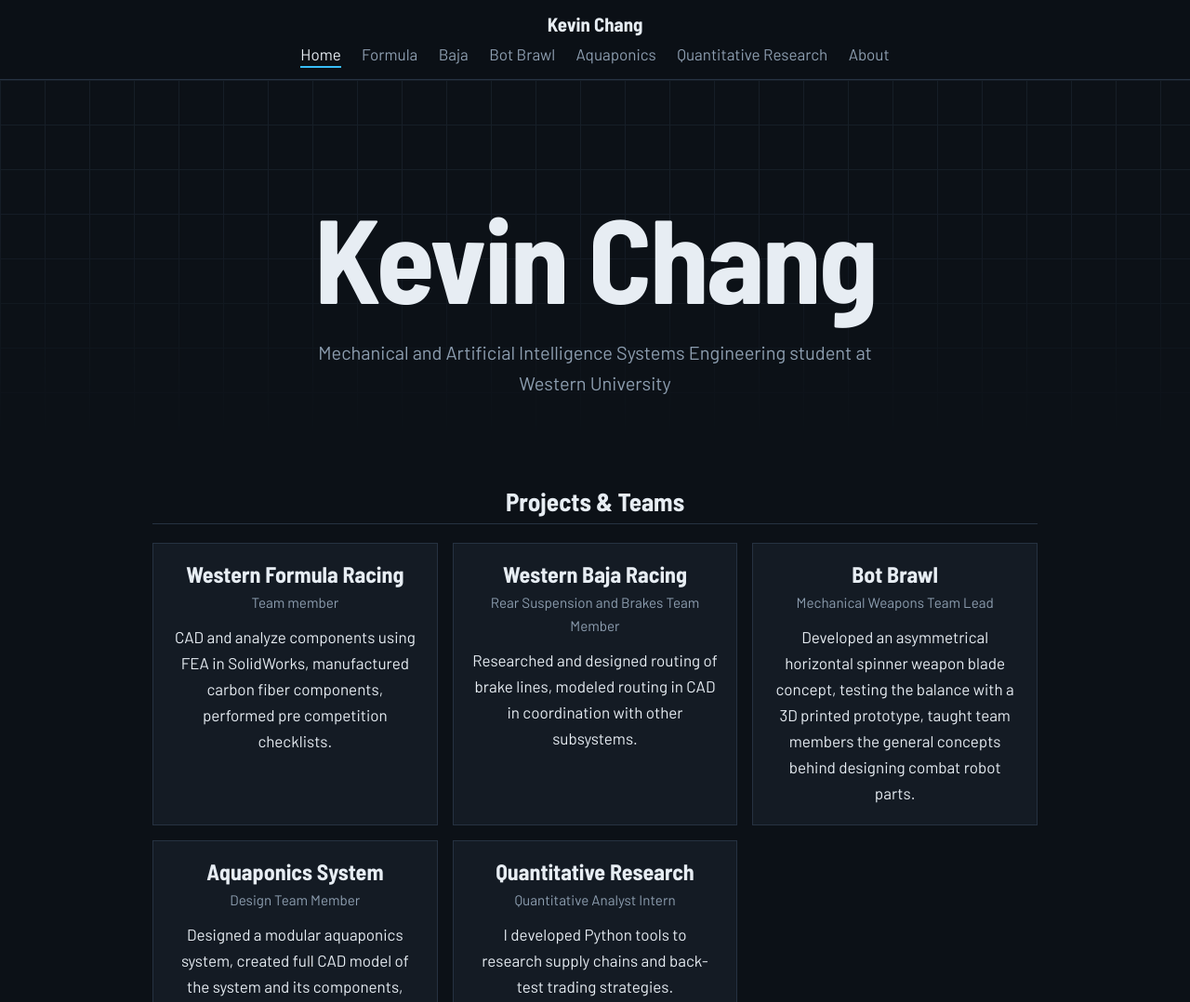
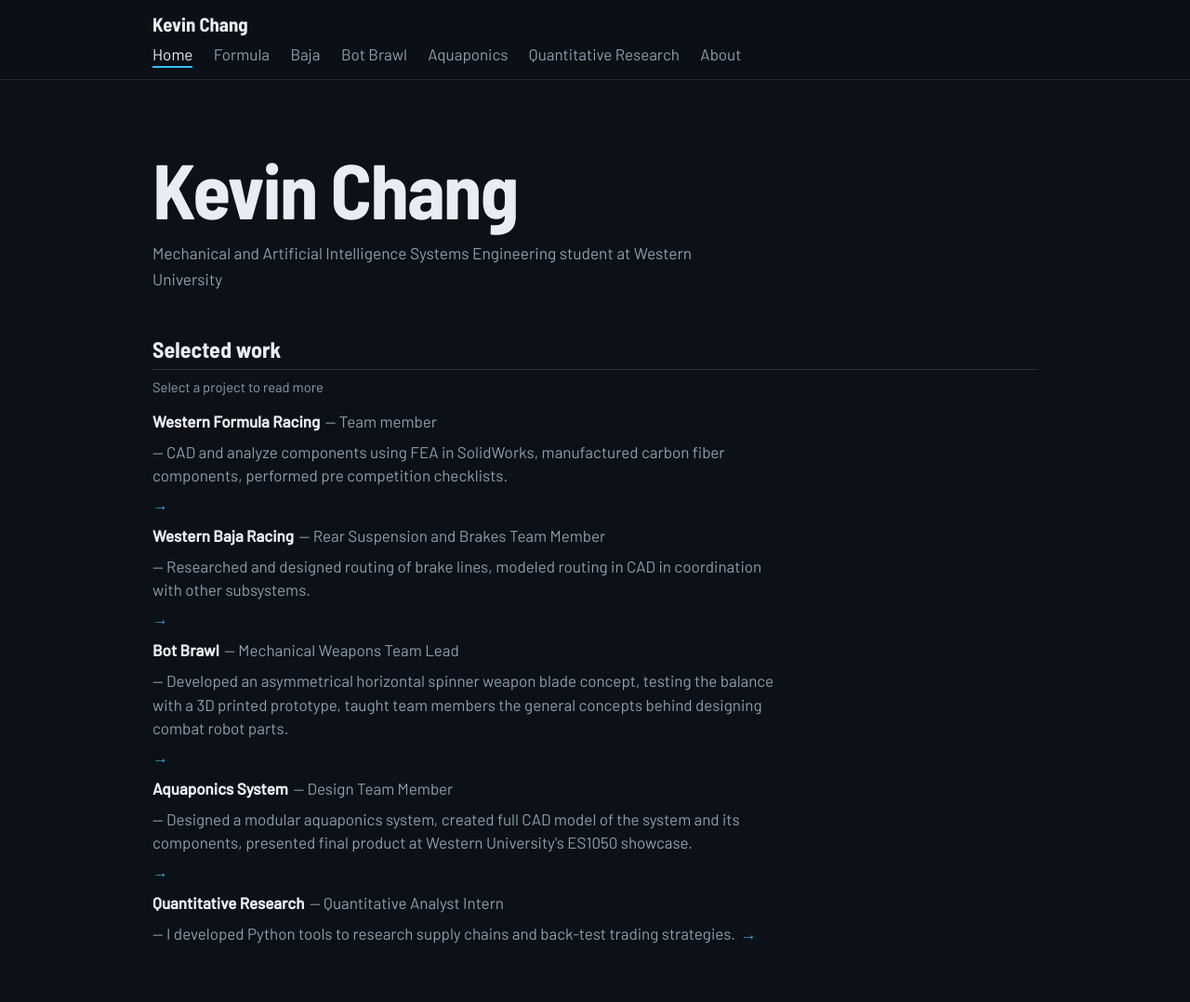
Before and after one commit to KievonCode/Kievoncode.github.io, a plain HTML site: page index.html in a window 1280 px wide. Shown: the top 1078 px of the page at 93% size. Drawn offline with Linux system fonts and the light colour scheme.

Commit message:
Various Changes

```diff
--- a/main.js
+++ b/main.js
@@ -81,8 +81,18 @@
     document.title = S.name + " | Portfolio";
     app.append(
       h("div", { class: "hero" }, wrap(h("h1", {}, S.name), h("p", { class: "lead" }, S.tagline))),
-      wrap(section("Projects & Teams", h("div", { class: "cards" }, S.projects.map((p) =>
-        h("a", { class: "card", href: url(p.id) }, h("h3", {}, p.title), h("p", { class: "meta" }, p.meta), h("p", {}, p.summary)))))));
+      wrap(h("section", { class: "home-list" },
+        h("h2", {}, "Selected work"),
+        h("p", { class: "home-list-note" }, "Select a project to read more"),
+        h("ul", {}, S.projects.map((p) =>
+          h("li", {},
+            h("a", { href: url(p.id), title: "Open " + p.title + " project" }, p.title),
+            h("span", { class: "home-list-meta" }, " — " + p.meta),
+            h("span", { class: "home-list-summary" }, " — " + p.summary),
+            h("span", { class: "home-list-arrow" }, "→")
+          ))
+        )
+      )))
   } else if (page === "about") {
     document.title = "About | " + S.name;
     const links = [["LinkedIn", S.links.linkedin, 1], ["GitHub", S.links.github, 0], [S.email, S.email && "mailto:" + S.email, 0]];
--- a/style.css
+++ b/style.css
@@ -2,35 +2,38 @@
 *{box-sizing:border-box}
 html{scroll-behavior:smooth}
 @media (prefers-reduced-motion:reduce){html{scroll-behavior:auto}}
-body{margin:0;background:var(--bg);color:var(--text);font:400 1.0625rem/1.65 "Barlow",system-ui,sans-serif;text-align:center}
+body{margin:0;background:var(--bg);color:var(--text);font:400 1.0625rem/1.65 "Barlow",system-ui,sans-serif;text-align:left}
 h1,h2,h3{font-family:"Barlow Semi Condensed","Arial Narrow",sans-serif;line-height:1.1;margin:0}
 a{color:var(--accent);text-underline-offset:3px}
 a:focus-visible{outline:3px solid var(--accent);outline-offset:3px}
 .skip{position:absolute;left:-999px}.skip:focus{left:1rem;top:1rem;background:var(--surface);padding:.5rem 1rem;z-index:9}
 .wrap{max-width:62rem;margin:0 auto;padding:0 1.25rem}
-header.site{position:sticky;top:0;z-index:5;background:rgba(12,17,23,.92);backdrop-filter:blur(8px);border-bottom:1px solid var(--line)}
-header.site .wrap{display:flex;flex-direction:column;flex-wrap:wrap;align-items:center;justify-content:center;gap:.4rem 2rem;padding-top:.8rem;padding-bottom:.8rem}
+header.site{position:sticky;top:0;z-index:5;background:rgba(12,17,23,.9);backdrop-filter:blur(8px);border-bottom:1px solid rgba(38,50,65,.7)}
+header.site .wrap{display:flex;flex-direction:column;flex-wrap:wrap;align-items:flex-start;justify-content:center;gap:.4rem 2rem;padding-top:.8rem;padding-bottom:.8rem}
 .brand{font:700 1.3rem "Barlow Semi Condensed",sans-serif;color:var(--text);text-decoration:none}
-nav ul{display:flex;flex-wrap:wrap;justify-content:center;gap:.2rem 1.4rem;list-style:none;margin:0;padding:0}
+nav ul{display:flex;flex-wrap:wrap;justify-content:flex-start;gap:.2rem 1.4rem;list-style:none;margin:0;padding:0}
 nav a{color:var(--muted);text-decoration:none;padding:.2rem 0;border-bottom:2px solid transparent}
 nav a:hover{color:var(--text)}
 nav a[aria-current=page]{color:var(--text);border-color:var(--accent)}
-.hero{position:relative;isolation:isolate;padding:clamp(3.5rem,11vw,7.5rem) 0 3rem}
-.hero::before{content:"";position:absolute;inset:0;z-index:-1;opacity:.4;background-image:linear-gradient(var(--line) 1px,transparent 1px),linear-gradient(90deg,var(--line) 1px,transparent 1px);background-size:3rem 3rem;-webkit-mask-image:linear-gradient(#000 30%,transparent);mask-image:linear-gradient(#000 30%,transparent)}
-h1{font-size:clamp(2.75rem,9vw,5rem);font-weight:700;letter-spacing:-.02em}
-.hero h1{font-size:clamp(3.5rem,13vw,8rem)}
-.lead{max-width:38rem;font-size:1.25rem;color:var(--muted);margin:1rem auto 0}
-.page-head{padding:clamp(2.5rem,7vw,4.5rem) 0 1rem}
-.meta{color:var(--muted);font-size:.95rem;margin:.3rem 0 .6rem}
-section{padding-top:3rem}
-h2{font-size:1.7rem;font-weight:700;padding-bottom:.5rem;border-bottom:1px solid var(--line);margin-bottom:1.25rem}
-section p,section ul{max-width:42rem;margin-left:auto;margin-right:auto}
+.hero{position:relative;isolation:isolate;padding:clamp(2.5rem,8vw,4.5rem) 0 2rem}
+h1{font-size:clamp(2.4rem,7vw,4.5rem);font-weight:700;letter-spacing:-.02em}
+.hero h1{font-size:clamp(2.8rem,9vw,5.2rem);margin-bottom:.5rem}
+.lead{max-width:38rem;font-size:1.08rem;color:var(--muted);margin:0}
+.page-head{padding:clamp(2.25rem,6vw,3.5rem) 0 1rem}
+.meta{color:var(--muted);font-size:.92rem;margin:.3rem 0 .6rem}
+section{padding-top:2.25rem}
+h2{font-size:1.5rem;font-weight:700;padding-bottom:.5rem;border-bottom:1px solid var(--line);margin-bottom:1rem}
+section p,section ul{max-width:42rem;margin-left:0;margin-right:0}
 ul{list-style-position:inside;padding-left:0}
-.cards{display:grid;grid-template-columns:repeat(auto-fit,minmax(16rem,1fr));gap:1rem}
-.cards{max-width:none}
-a.card{display:block;background:var(--surface);border:1px solid var(--line);padding:1.25rem;color:var(--text);text-decoration:none}
-a.card:hover,a.card:focus-visible{border-color:var(--accent)}
-a.card h3{font-size:1.5rem}a.card p{margin:.3rem 0 0}a.card .meta{margin:.3rem 0 .6rem}
+.home-list{padding-top:1rem}
+.home-list h2{margin-bottom:.35rem}
+.home-list-note{margin:0 0 .8rem;color:var(--muted);font-size:.92rem}
+.home-list ul{list-style:none;margin:0;padding:0;display:grid;gap:.5rem;max-width:42rem}
+.home-list li{display:flex;flex-wrap:wrap;gap:.35rem;align-items:baseline;line-height:1.5;color:var(--muted)}
+.home-list a{color:var(--text);text-decoration:none;font-weight:600;border-bottom:1px solid transparent;padding-bottom:1px}
+.home-list a:hover,.home-list a:focus-visible{text-decoration:none;border-color:var(--accent)}
+.home-list-meta,.home-list-summary{color:var(--muted)}
+.home-list-arrow{color:var(--accent);font-weight:700;opacity:.9}
 .photos{display:grid;grid-template-columns:repeat(auto-fill,minmax(13rem,1fr));gap:1rem;max-width:none}
 .project-sections{display:grid;gap:1rem}
 .project-section{display:grid;grid-template-columns:repeat(2,minmax(0,1fr));align-items:center;gap:1.25rem}
```
